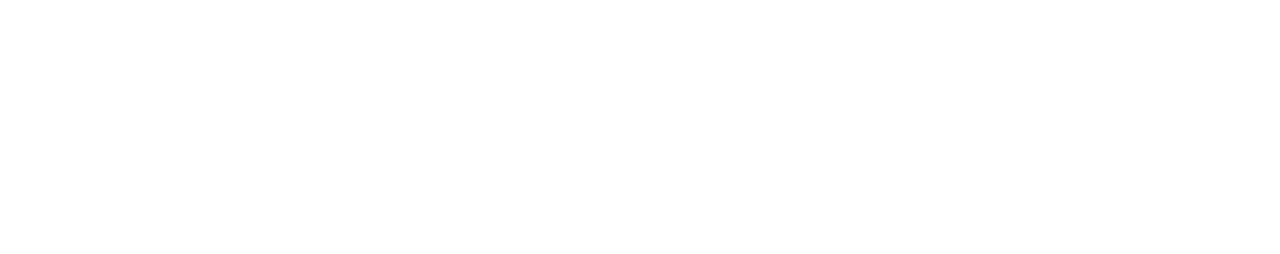
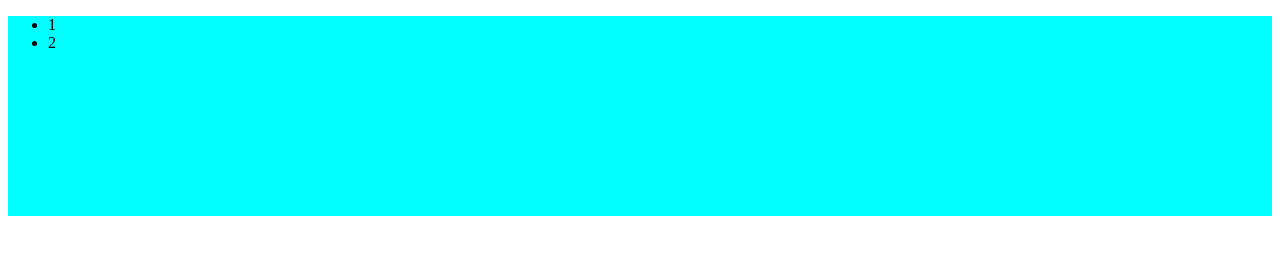
Before and after one commit to Shiang-Ni/wendy01, a plain HTML site: page index.html in a window 1280 px wide. Drawn offline with Linux system fonts and the light colour scheme.

Commit message:
第二個人的變更

```diff
--- a/index.html
+++ b/index.html
@@ -4,9 +4,20 @@
     <meta charset="UTF-8" />
     <meta name="viewport" content="width=device-width, initial-scale=1.0" />
     <title>github pull request test01</title>
+    <style>
+       nav{
+        background-color: aqua;
+        height: 200px;
+       }
+    </style>
   </head>
   <body>
-    <nav></nav>
+    <nav>
+      <ul>
+        <li>1</li>
+        <li>2</li>
+      </ul>
+    </nav>
     <header></header>
     <main></main>
     <footer></footer>
```
